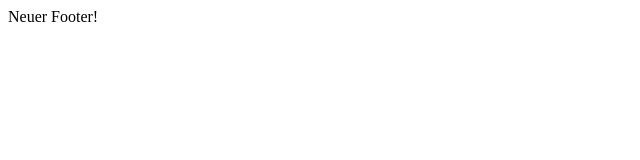
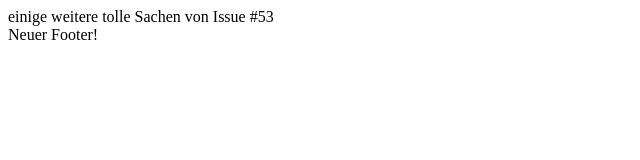
Before and after one commit to waxmar/test, a plain HTML site: page new.html in a window 1280 px wide. Shown: the whole page, without its empty margins (0-640 px from the left). Drawn offline with Linux system fonts and the light colour scheme.

Commit message:
finished issue 53

```diff
--- a/new.html
+++ b/new.html
@@ -6,6 +6,8 @@
 </head>
 <body>
 
+einige weitere tolle Sachen von Issue #53
+
 
 <div id="footer">
 Neuer Footer!
```
